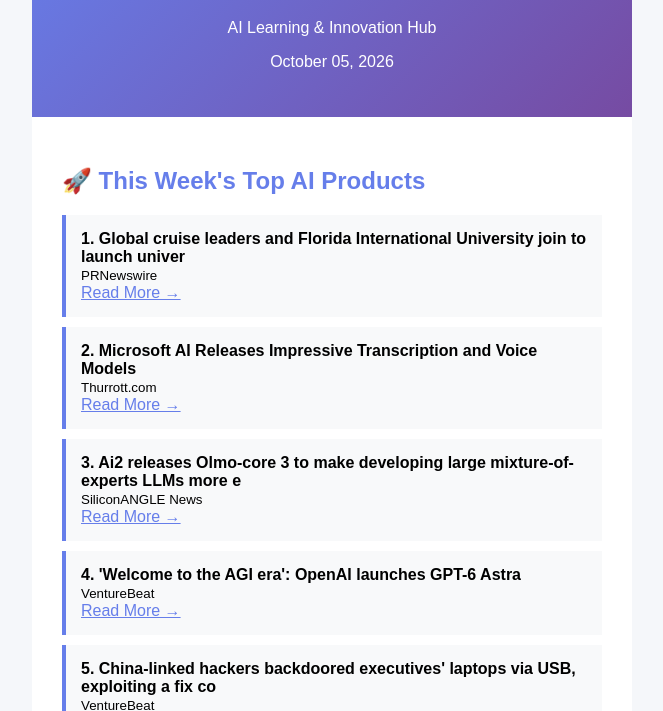
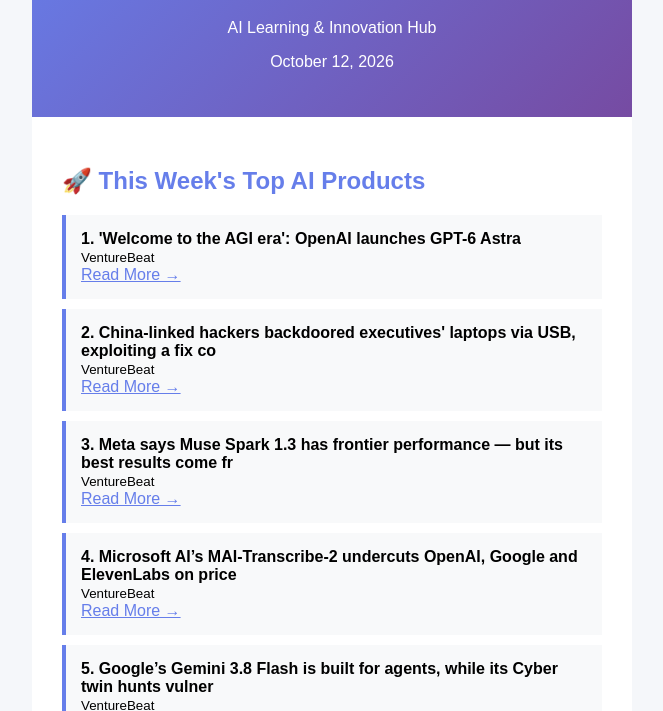
Before and after one commit to sameercsai/ai-learning-hub, a plain HTML site: page newsletter.html in a window 1280 px wide. Shown: the part 92-803 px from the top of the page, without its empty margins (308-971 px from the left). Drawn offline with Linux system fonts and the light colour scheme.

Commit message:
Auto-update: Mon Oct 12 18:16:27 UTC 2026

```diff
--- a/newsletter.html
+++ b/newsletter.html
@@ -9,39 +9,39 @@
                 color: white; padding: 30px; text-align: center;">
         <h1>🤖 Cognitive Sprints</h1>
         <p>AI Learning & Innovation Hub</p>
-        <p>October 05, 2026</p>
+        <p>October 12, 2026</p>
     </div>
     <div style="background: white; padding: 30px;">
         <h2 style="color: #667eea;">🚀 This Week's Top AI Products</h2>
 
         <div style="padding: 15px; margin: 10px 0; background: #f8f9fa; border-left: 4px solid #667eea;">
-            <strong>1. Global cruise leaders and Florida International University join to launch univer</strong><br>
-            <small>PRNewswire</small><br>
-            <a href="https://www.prnewswire.com/news-releases/global-cruise-leaders-and-florida-international-university-join-to-launch-university-wide-fiu-cruise-excellence-center-302897361.html" style="color: #667eea;">Read More →</a>
-        </div>
-
-        <div style="padding: 15px; margin: 10px 0; background: #f8f9fa; border-left: 4px solid #667eea;">
-            <strong>2. Microsoft AI Releases Impressive Transcription and Voice Models</strong><br>
-            <small>Thurrott.com</small><br>
-            <a href="https://www.thurrott.com/a-i/microsoft-ai/342335/microsoft-ai-releases-impressive-transcription-and-voice-models" style="color: #667eea;">Read More →</a>
-        </div>
-
-        <div style="padding: 15px; margin: 10px 0; background: #f8f9fa; border-left: 4px solid #667eea;">
-            <strong>3. Ai2 releases Olmo-core 3 to make developing large mixture-of-experts LLMs more e</strong><br>
-            <small>SiliconANGLE News</small><br>
-            <a href="https://siliconangle.com/2026/10/02/ai2-releases-olmo-core-3-to-make-developing-large-mixture-of-experts-llms-more-efficient/" style="color: #667eea;">Read More →</a>
-        </div>
-
-        <div style="padding: 15px; margin: 10px 0; background: #f8f9fa; border-left: 4px solid #667eea;">
-            <strong>4. 'Welcome to the AGI era': OpenAI launches GPT-6 Astra</strong><br>
+            <strong>1. 'Welcome to the AGI era': OpenAI launches GPT-6 Astra</strong><br>
             <small>VentureBeat</small><br>
             <a href="https://venturebeat.com/technology/welcome-to-the-agi-era-openai-launches-gpt-6-astra" style="color: #667eea;">Read More →</a>
         </div>
 
         <div style="padding: 15px; margin: 10px 0; background: #f8f9fa; border-left: 4px solid #667eea;">
-            <strong>5. China-linked hackers backdoored executives' laptops via USB, exploiting a fix co</strong><br>
+            <strong>2. China-linked hackers backdoored executives' laptops via USB, exploiting a fix co</strong><br>
             <small>VentureBeat</small><br>
             <a href="https://venturebeat.com/security/china-linked-hackers-backdoored-executives-laptops-via-usb-exploiting-a-fix-companies-had-but-werent-using" style="color: #667eea;">Read More →</a>
+        </div>
+
+        <div style="padding: 15px; margin: 10px 0; background: #f8f9fa; border-left: 4px solid #667eea;">
+            <strong>3. Meta says Muse Spark 1.3 has frontier performance — but its best results come fr</strong><br>
+            <small>VentureBeat</small><br>
+            <a href="https://venturebeat.com/technology/meta-says-muse-spark-1-3-has-frontier-performance-but-its-best-results-come-from-a-model-developers-cant-broadly-use-yet" style="color: #667eea;">Read More →</a>
+        </div>
+
+        <div style="padding: 15px; margin: 10px 0; background: #f8f9fa; border-left: 4px solid #667eea;">
+            <strong>4. Microsoft AI’s MAI-Transcribe-2 undercuts OpenAI, Google and ElevenLabs on price</strong><br>
+            <small>VentureBeat</small><br>
+            <a href="https://venturebeat.com/infrastructure/microsoft-ais-mai-transcribe-2-undercuts-openai-google-and-elevenlabs-on-price-and-speed" style="color: #667eea;">Read More →</a>
+        </div>
+
+        <div style="padding: 15px; margin: 10px 0; background: #f8f9fa; border-left: 4px solid #667eea;">
+            <strong>5. Google’s Gemini 3.8 Flash is built for agents, while its Cyber twin hunts vulner</strong><br>
+            <small>VentureBeat</small><br>
+            <a href="https://venturebeat.com/security/googles-gemini-3-8-flash-is-built-for-agents-while-its-cyber-twin-hunts-vulnerabilities" style="color: #667eea;">Read More →</a>
         </div>
 
         <div style="text-align: center; margin: 30px 0;">
```
Also changed, not shown: public/index.html (+7 -30 lines).
